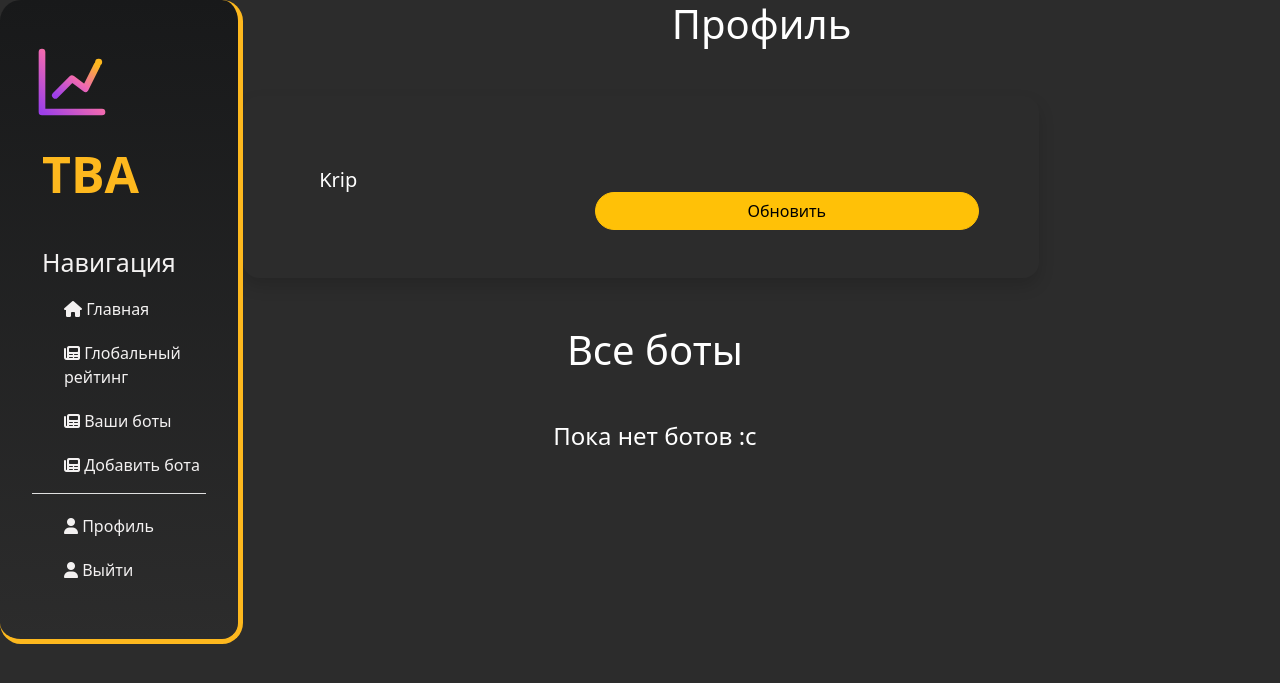
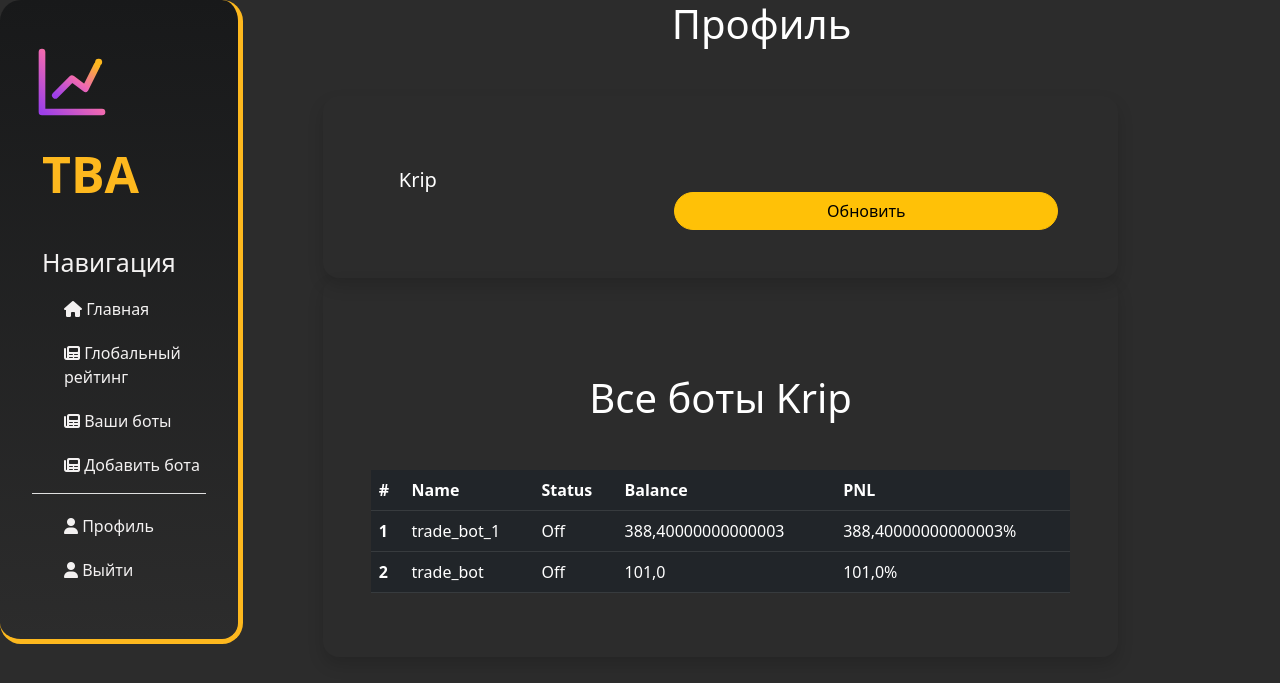
Before and after one commit to ska-19/trading_bots_arena_2, a Django app: page /user/userprofile/3 in a window 1280 px wide. Shown: the top 683 px of the page. Run offline with Django 4.2, Linux system fonts and the light colour scheme; a user stored in the database is signed in; data comes from the database, SQL or seed files in the repository.

Commit message:
bots in userprofile

```diff
--- a/config/settings.py
+++ b/config/settings.py
@@ -39,7 +39,8 @@
     'django.contrib.staticfiles',
     'user_reg.apps.UserRegConfig',
     'bot.apps.BotConfig',
-    'bot_ui.apps.BotUiConfig'
+    'bot_ui.apps.BotUiConfig',
+'django_template_maths',
 ]
 
 MIDDLEWARE = [
--- a/templates/userprofile.html
+++ b/templates/userprofile.html
@@ -1,5 +1,6 @@
 {% extends 'layout.html' %}
 {% load static %}
+{% load django_template_maths %}
 
 
 {% block msg %}
@@ -19,14 +20,14 @@
 
 {% block content %}
 
-<div class="col-12">
+<div class="col-14">
   <h1 class="text-center text-white">
     Профиль
   </h1>
 
   <div class="container">
     <div class="row mt-5">
-      <div class="shadow col-lg-10 p-5 text-white rounded-4">
+      <div class="shadow col-lg-10  p-5 text-white rounded-4 mx-auto">
         <div class="container">
           <div class="row">
             <div class="col-sm-4">
@@ -51,37 +52,48 @@
 
 
       </div>
+
     </div>
   </div>
 
 
 
-  <div class="col-sm-10  my-5">
-    <h1 class="text-white text-center my-5">
-      Все боты {{ user.first_name }}
-    </h1>
 
-    {% if user_blog %}
-
-    {% for blog in user_blog %}
-    <div class="jumbotron p-3 shadow border rounded-3 px-4 py-4">
-
-      <div class="">
-{#        <img class="rounded-circle img-fluid article-img text-white" src="{{ blog.user.profile.image.url }}" alt="Аватарка">#}
-        <a class="mr-2 disabled-link" href="{% url 'profile' blog.user.id %}">{{ blog.user.first_name }} {{ blog.user.last_name }}</a>
-        <small class="text-white"> &centerdot; {{ blog.create_at|date:"d F, Y" }}</small>
-      </div> <br>
-      <p><a class="disabled-link text-warning h2" href="">{{ blog.title }}</a></p>
-      <p class="text-white article-content p-s demo-1">{{blog.description}}</p>
-    </div><br>
+  <div class="container">
+    <div class="row mt-10">
+      <div class="shadow col-lg-10 p-5 text-white rounded-4 mx-auto">
+      <table class="table table-dark">
+          <h1 class="text-white text-center my-5"> Все боты {{ user.username }} </h1>
+   {% if bots %}
+   <thead >
+    <tr>
+      <th scope="col">#</th>
+      <th scope="col">Name</th>
+      <th scope="col">Status</th>
+      <th scope="col">Balance</th>
+      <th scope="col">PNL</th>
+    </tr>
+  </thead>
+    <tbody>
+    {% for bots_i in bots %}
+    <tr>
+      <th scope="row"> {{ forloop.counter }} </th>
+      <td>{{ bots_i.bot_name }}</td>
+        <td> Off </td>
+      <td>{{ bots_i.balance|add_decimal:2 }}</td>
+      <td>{{ bots_i.balance|percent_of_number:bots_i.base_balance|add_decimal:2|sub:100 }}% </td>
+    </tr>
+{#        <small class="text-white"> &centerdot; {{ bots_i.create_at|date:"d F, Y" }}</small>#}
 
     {% endfor %}
-
+  </tbody>
+</table>
     {% else %}
     <h4 class="text-white text-center my-5"> Пока нет ботов :c </h4>
   {% endif %}
   </div>
-
+    </div>
+  </div>
 </div>
 
 {% endblock content %}
--- a/user_reg/views.py
+++ b/user_reg/views.py
@@ -8,6 +8,7 @@
 from django.contrib.auth import logout
 from django.http import HttpResponseRedirect
 from django.contrib.auth.models import User
+from bot.models import Bot
 
 from .forms import *
 from .models import *
@@ -40,6 +41,7 @@
 def user_profile(request, id):
     if request.user.is_authenticated:
         user = User.objects.get(id=id)
-        return render(request, 'userprofile.html', context={'user': user})
+        bots = Bot.objects.filter(user_id=id)
+        return render(request, 'userprofile.html', context={'user': user, 'bots': bots})
     else:
         return HttpResponseRedirect('/user/login/')
```
Also changed, not shown: templates/profile.html (+1 -18 lines).
